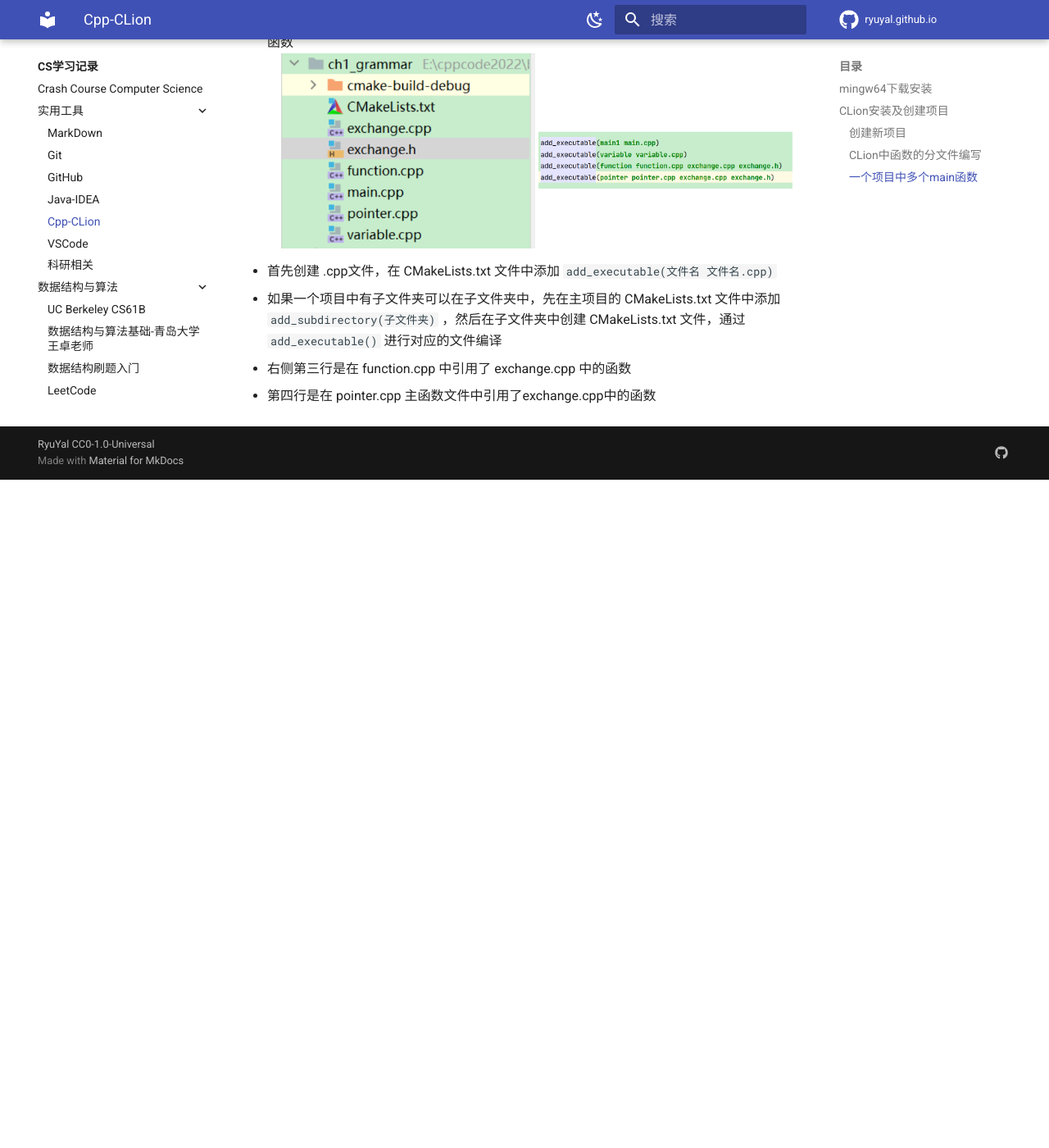
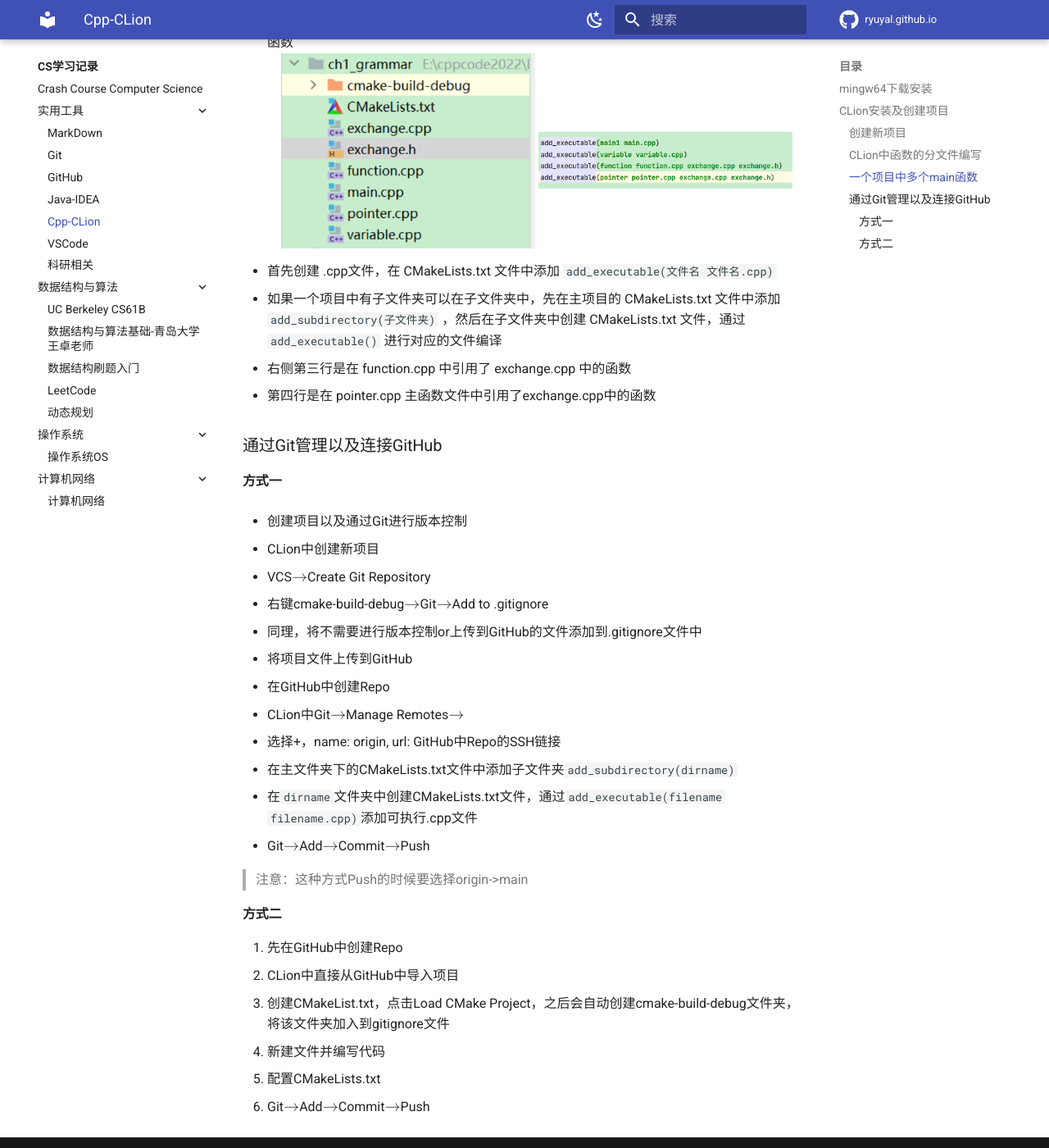
Before and after one commit to ryuyal/ryuyal.github.io, an MkDocs documentation site: the page built from docs/CS/Tools/clion.md, in a window 1280 px wide and 1400 px high, scrolled down 1525 px. Shown: the whole window at 82% size. Built offline with MkDocs 1.6.1 and Material for MkDocs 9.7.7, drawn with Linux system fonts in a browser that asks for light colours; comment, search, counter and statistics services are not loaded; before the commit the page ends 2110 px from its top, so only the background shows below that.

Commit message:
update clion.md

```diff
--- a/docs/CS/Tools/clion.md
+++ b/docs/CS/Tools/clion.md
@@ -32,3 +32,32 @@
 2. 如果一个项目中有子文件夹可以在子文件夹中，先在主项目的 CMakeLists.txt 文件中添加 `add_subdirectory(子文件夹)` ，然后在子文件夹中创建 CMakeLists.txt 文件，通过`add_executable()` 进行对应的文件编译
 3. 右侧第三行是在 function.cpp 中引用了 exchange.cpp 中的函数
 4. 第四行是在 pointer.cpp 主函数文件中引用了exchange.cpp中的函数
+
+### 通过Git管理以及连接GitHub
+
+#### 方式一
+- 创建项目以及通过Git进行版本控制
+
+1. CLion中创建新项目
+2. VCS$\rightarrow$Create Git Repository
+3. 右键cmake-build-debug$\rightarrow$Git$\rightarrow$Add to .gitignore
+4. 同理，将不需要进行版本控制or上传到GitHub的文件添加到.gitignore文件中
+
+- 将项目文件上传到GitHub
+
+1. 在GitHub中创建Repo
+2. CLion中Git$\rightarrow$Manage Remotes$\rightarrow$
+3. 选择+，name: origin, url: GitHub中Repo的SSH链接
+4. 在主文件夹下的CMakeLists.txt文件中添加子文件夹`add_subdirectory(dirname)`
+5. 在`dirname`文件夹中创建CMakeLists.txt文件，通过`add_executable(filename filename.cpp)`添加可执行.cpp文件
+6. Git$\rightarrow$Add$\rightarrow$Commit$\rightarrow$Push
+
+> 注意：这种方式Push的时候要选择origin->main
+
+#### 方式二
+1. 先在GitHub中创建Repo
+2. CLion中直接从GitHub中导入项目
+3. 创建CMakeList.txt，点击Load CMake Project，之后会自动创建cmake-build-debug文件夹，将该文件夹加入到gitignore文件
+4. 新建文件并编写代码
+5. 配置CMakeLists.txt
+6. Git$\rightarrow$Add$\rightarrow$Commit$\rightarrow$Push
```
